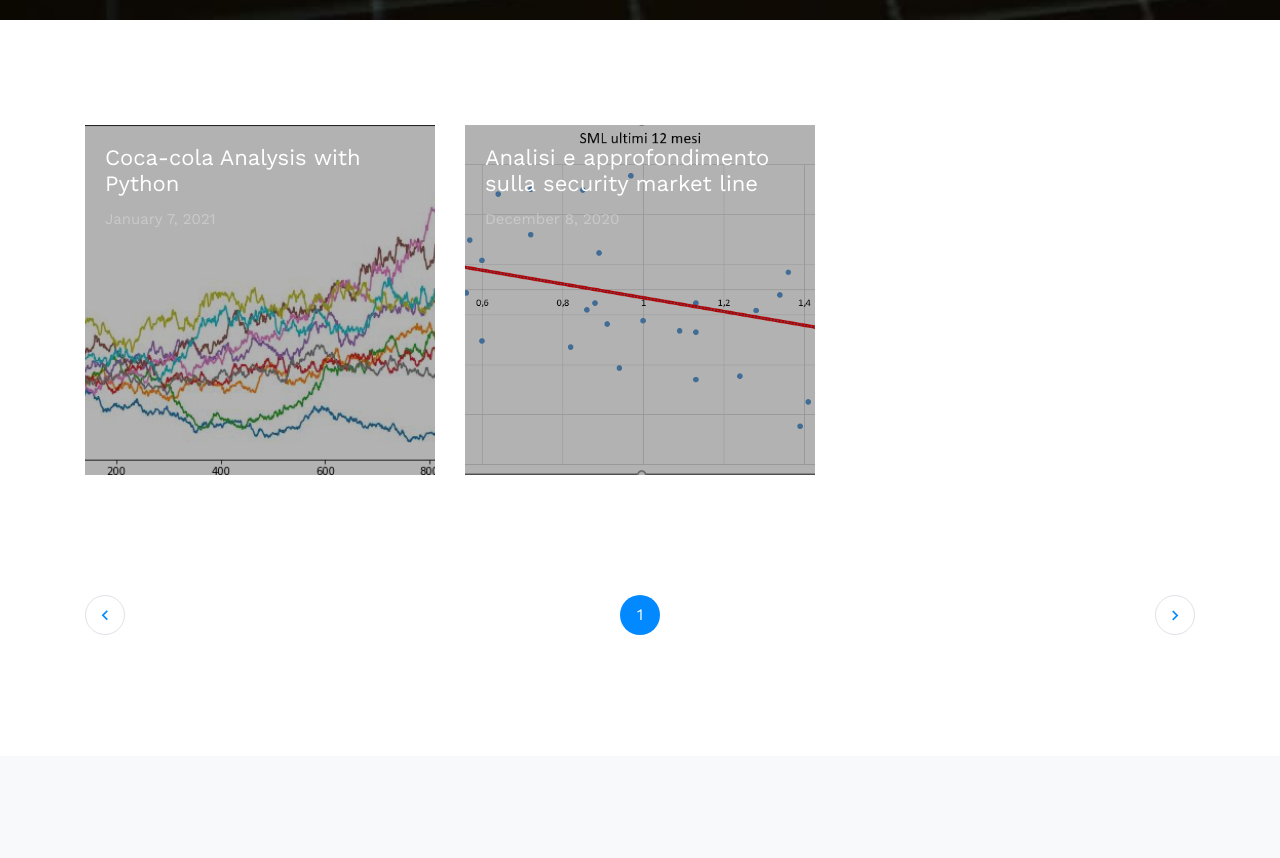
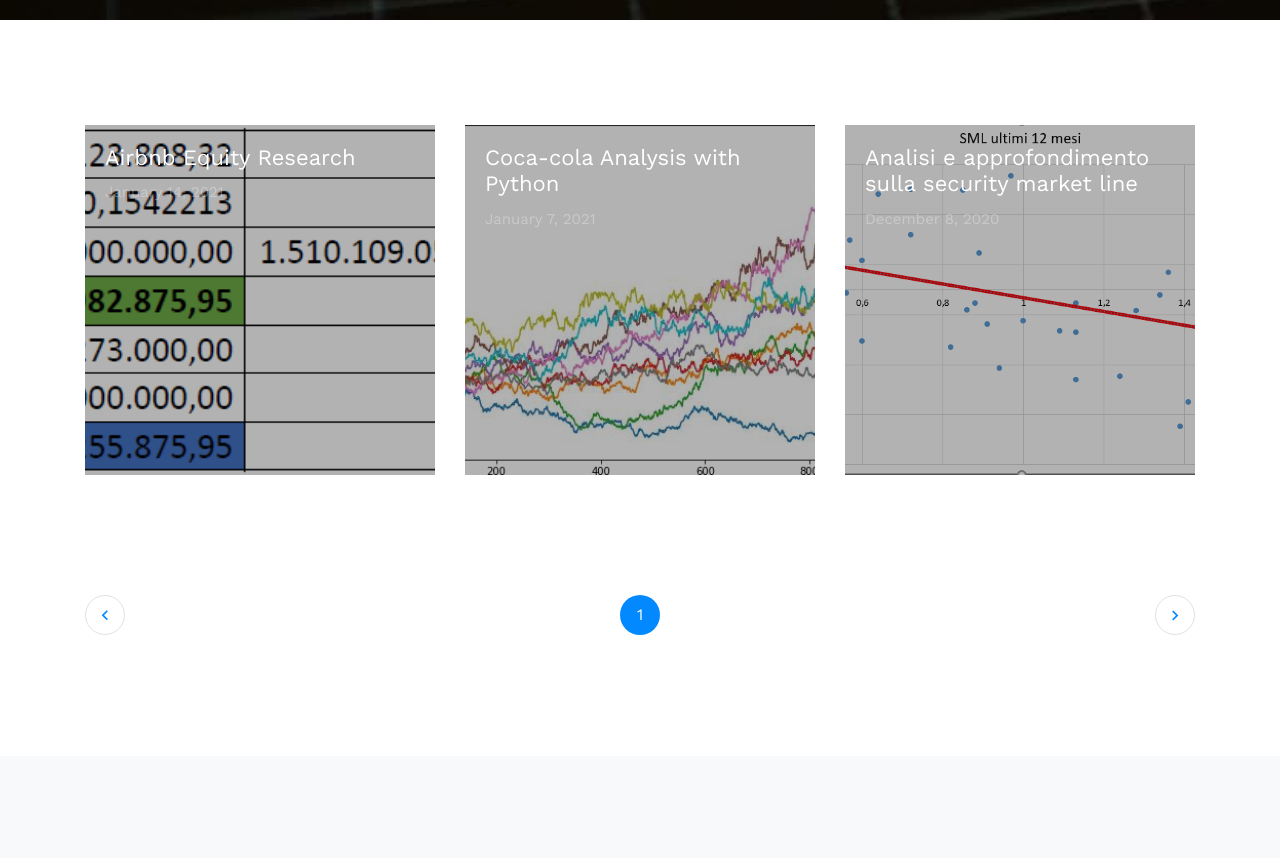
Before and after one commit to equityspace/0, a plain HTML site: page articles.html in a window 1280 px wide. Shown: the part 780-1638 px from the top of the page. Drawn offline with nearby package versions, Linux system fonts and the light colour scheme; files whose address does not match are found by name.

Commit message:
articles updated

```diff
--- a/articles.html
+++ b/articles.html
@@ -57,6 +57,14 @@
     <div class="templateux-section">
       <div class="container">
         <div class="row">
+		<div class="col-md-6 col-lg-4 mb-4">
+            <a href="article3(airbnb).html" class="block-thumbnail-1 one-whole show-text height-sm" style="background-image: url('images/articles/3/3.png'); " data-aos="fade" data-aos-delay="300">
+              <div class="block-thumbnail-content">
+                <h2>Airbnb Equity Research</h2>
+                <span class="post-meta">January 14, 2021</span>
+              </div>
+            </a>
+          </div>
           <div class="col-md-6 col-lg-4 mb-4">
             <a href="article2(cola).html" class="block-thumbnail-1 one-whole show-text height-sm" style="background-image: url('images/articles/2/32.png'); " data-aos="fade" data-aos-delay="300">
               <div class="block-thumbnail-content">
```
Also changed, not shown: article3(airbnb).html (+1 -1 lines).
